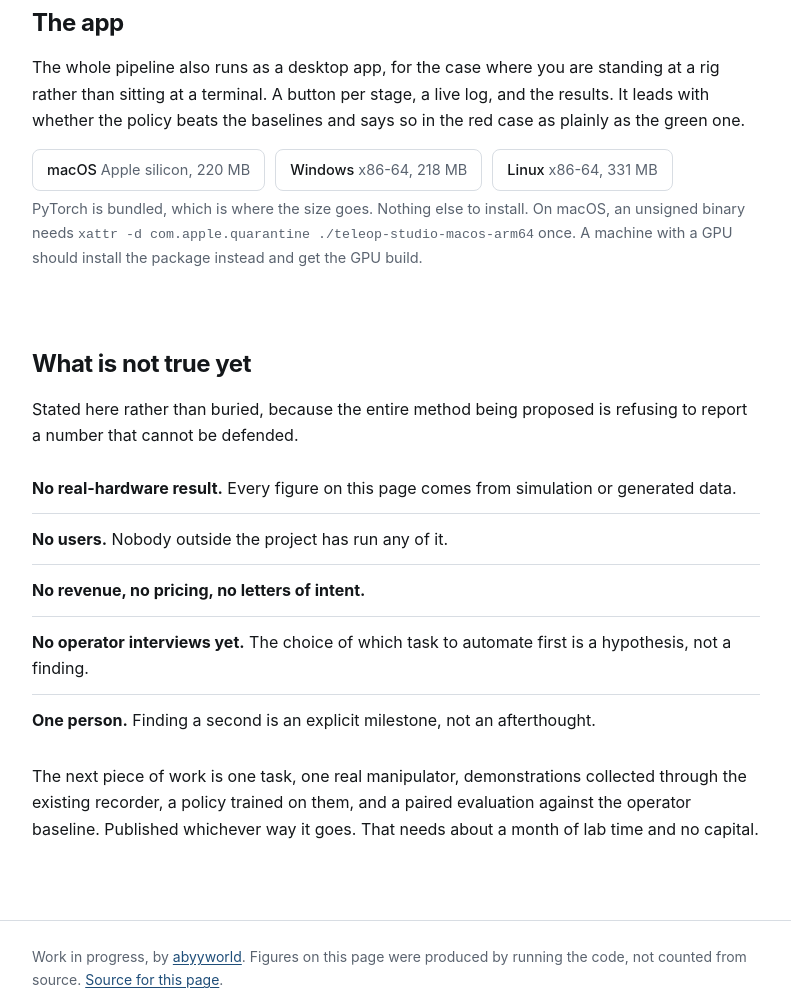
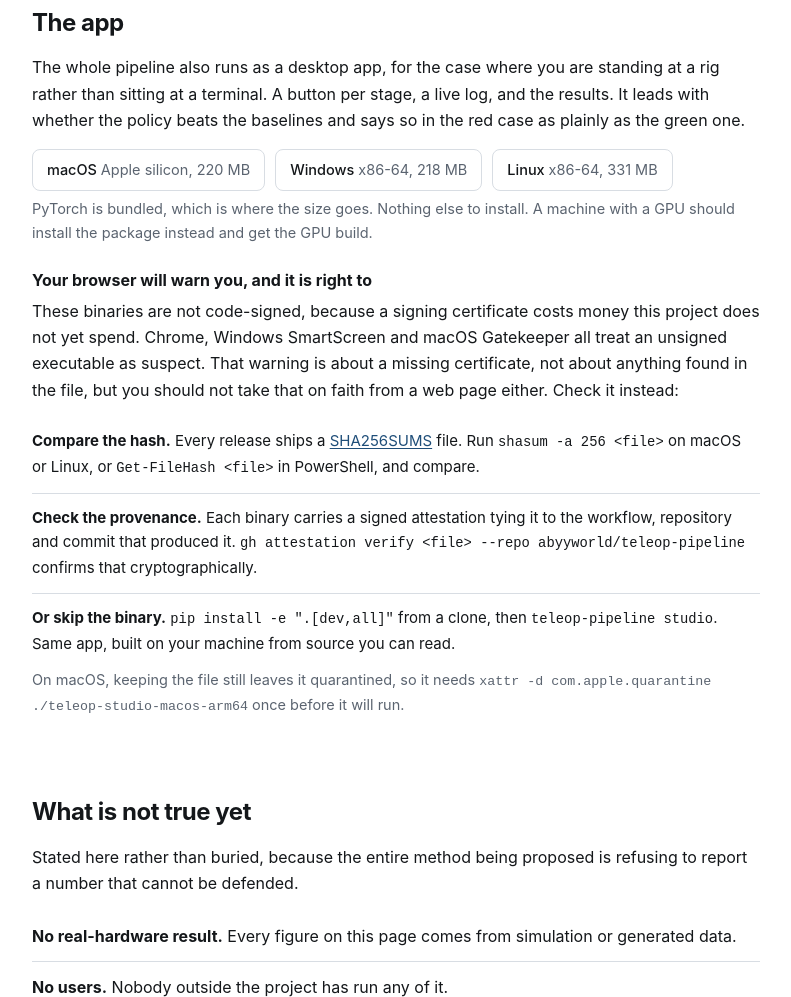
Before and after one commit to abyyworld/teleop-pipeline, a plain HTML site: page site/index.html in a window 1280 px wide. Shown: the part 3280-4277 px from the top of the page, without its empty margins (244-1035 px from the left). Drawn offline with Linux system fonts and the light colour scheme.

Commit message:
Say on the site why the browser warns, and how to check instead
An unsigned binary trips Chrome, SmartScreen and Gatekeeper. Telling
someone the warning is fine and to click through anyway is bad advice to
give and worse to take from a web page, so the page gives them the hash,
the provenance command, and the option of building from source instead.

```diff
--- a/site/index.html
+++ b/site/index.html
@@ -334,10 +334,35 @@ footer .wrap { padding-top: 24px; padding-bottom: 44px; color: var(--muted); fon
       <a href="https://github.com/abyyworld/teleop-pipeline/releases/latest/download/teleop-studio-linux-x86_64">Linux <span>x86-64, 331 MB</span></a>
     </div>
     <p style="color:var(--muted); font-size:14.5px">
-      PyTorch is bundled, which is where the size goes. Nothing else to install. On macOS,
-      an unsigned binary needs
-      <code>xattr -d com.apple.quarantine ./teleop-studio-macos-arm64</code> once.
+      PyTorch is bundled, which is where the size goes. Nothing else to install.
       A machine with a GPU should install the package instead and get the GPU build.
+    </p>
+
+    <h3 style="margin-top:22px">Your browser will warn you, and it is right to</h3>
+    <p>
+      These binaries are not code-signed, because a signing certificate costs money this
+      project does not yet spend. Chrome, Windows SmartScreen and macOS Gatekeeper all
+      treat an unsigned executable as suspect. That warning is about a missing
+      certificate, not about anything found in the file, but you should not take that on
+      faith from a web page either. Check it instead:
+    </p>
+    <ul class="plain" style="font-size:15px">
+      <li><strong>Compare the hash.</strong> Every release ships a
+        <a href="https://github.com/abyyworld/teleop-pipeline/releases/latest">SHA256SUMS</a>
+        file. Run <code>shasum -a 256 &lt;file&gt;</code> on macOS or Linux, or
+        <code>Get-FileHash &lt;file&gt;</code> in PowerShell, and compare.</li>
+      <li><strong>Check the provenance.</strong> Each binary carries a signed attestation
+        tying it to the workflow, repository and commit that produced it.
+        <code>gh attestation verify &lt;file&gt; --repo abyyworld/teleop-pipeline</code>
+        confirms that cryptographically.</li>
+      <li><strong>Or skip the binary.</strong> <code>pip install -e ".[dev,all]"</code>
+        from a clone, then <code>teleop-pipeline studio</code>. Same app, built on your
+        machine from source you can read.</li>
+    </ul>
+    <p style="color:var(--muted); font-size:14.5px">
+      On macOS, keeping the file still leaves it quarantined, so it needs
+      <code>xattr -d com.apple.quarantine ./teleop-studio-macos-arm64</code> once before
+      it will run.
     </p>
   </section>
 
```
